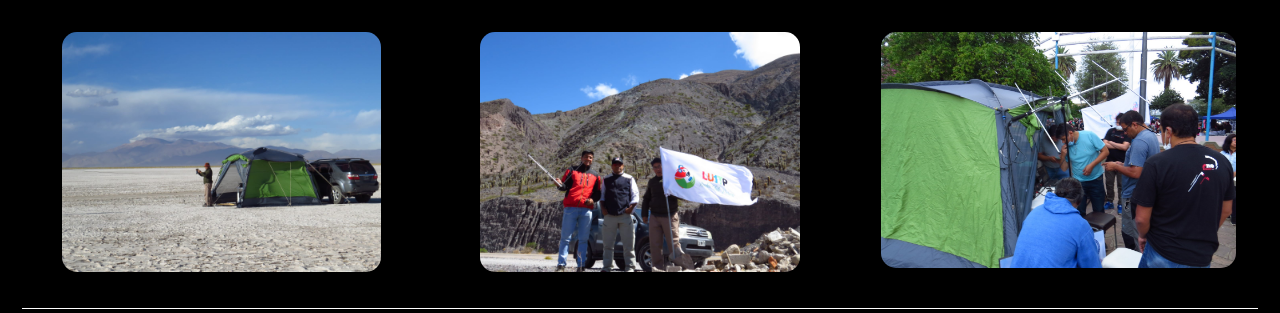
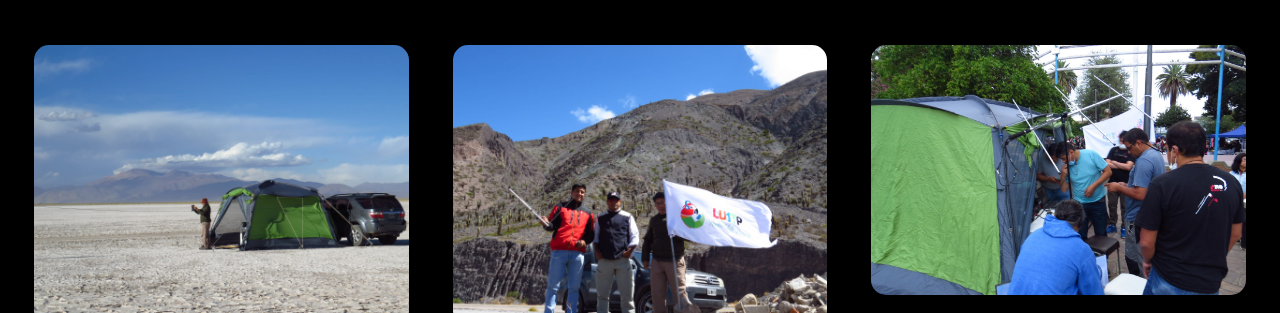
Before and after one commit to damianGonza88/webLU1TPfinal, a website: page pages/socios.html in a window 1280 px wide. Shown: the part 661-974 px from the top of the page. Drawn offline with nearby package versions, Linux system fonts and the light colour scheme.

Commit message:
ultimate 1

```diff
--- a/components/_clases.scss
+++ b/components/_clases.scss
@@ -19,8 +19,7 @@
 
 .foto{
     display: block;
-    max-width: 90%;
-    max-height: 90%;
+    max-width: 95%;
     border-radius: 15px;
 }
 .video{
--- a/pages/socios.html
+++ b/pages/socios.html
@@ -106,15 +106,15 @@
 
       </div>
 
-      <div class="row mt-5">
+      <div class="row mt-4">
         <div class="col-lg-4 col-md-4 col-12">
-          <img class= "foto centrar" src="../img/galeria/foto7.jpeg" alt="Carpa en Salinas Grandes">
+          <img class= "foto centrar mt-4" src="../img/galeria/foto7.jpeg" alt="Carpa en Salinas Grandes">
         </div>
         <div class="col-lg-4 col-md-4 col-12">
-          <img class= "foto centrar" src="../img/galeria/foto8.jpeg" alt=" Comunicacion Satelital">
+          <img class= "foto centrar mt-4" src="../img/galeria/foto8.jpeg" alt=" Comunicacion Satelital">
         </div>
         <div class="col-lg-4 col-md-4 col-12">
-          <img class= "foto centrar" src="../img/galeria/foto9.jpeg" alt="Muestra de Actividad Radial en Perico">
+          <img class= "foto centrar mt-4" src="../img/galeria/foto9.jpeg" alt="Muestra de Actividad Radial en Perico">
         </div>
       </div>
     </main>
```
Also changed, not shown: index.html (+3 -3 lines), css/style.css, 1 other file.
